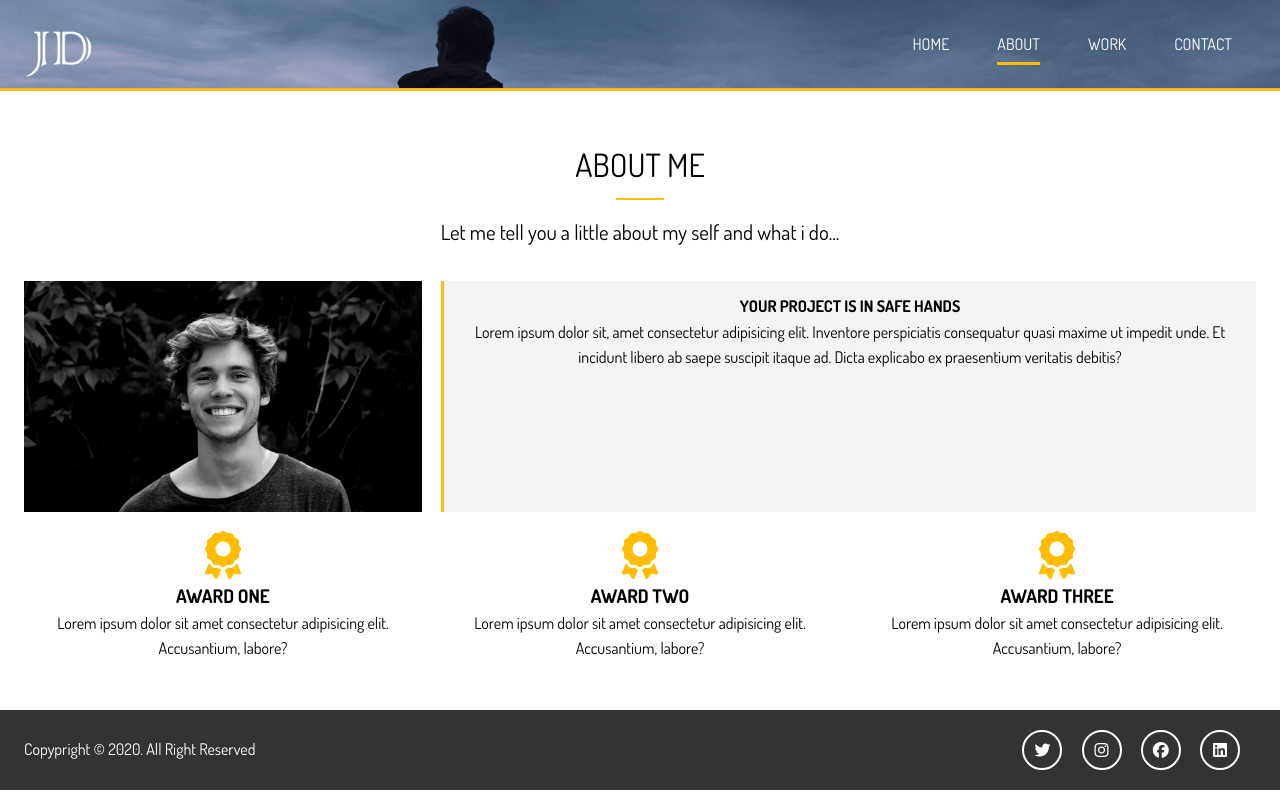
After one commit to winadiw/modern-html-css-course, a PHP site: page /dist/about.html in a window 1280 px wide. The commit adds this page. Run offline with PHP 8.4, Linux system fonts and the light colour scheme; some libraries are stand-ins or nearby versions.

Commit message:
#123 - About page info section

```diff
--- /dev/null
+++ b/portfolio_website/dist/about.html
@@ -0,0 +1,95 @@
+<!DOCTYPE html>
+<html lang="en">
+  <head>
+    <meta charset="UTF-8" />
+    <meta name="viewport" content="width=device-width, initial-scale=1.0" />
+    <link
+      href="https://fonts.googleapis.com/css2?family=Dosis:wght@400;700&display=swap"
+      rel="stylesheet"
+    />
+    <link rel="stylesheet" href="css/main.css" />
+    <title>About Me</title>
+  </head>
+  <body>
+    <!-- Header -->
+    <header id="header-inner">
+      <div class="container">
+        <nav id="main-nav">
+          <img src="img/logo.png" id="logo" alt="Logo" />
+          <ul>
+            <li><a href="index.html">Home</a></li>
+            <li><a href="about.html" class="current">About</a></li>
+            <li><a href="work.html">Work</a></li>
+            <li><a href="contact.html">Contact</a></li>
+          </ul>
+        </nav>
+      </div>
+    </header>
+
+    <section id="about-a" class="text-center py-3">
+      <div class="container">
+        <h2 class="section-title">
+          About Me
+        </h2>
+        <div class="bottom-line"></div>
+        <p class="lead">
+          Let me tell you a little about my self and what i do...
+        </p>
+        <div class="about-info">
+          <img src="img/about.jpg" alt="" class="bio-image" />
+          <div class="bio bg-light">
+            <h4>Your Project Is In Safe Hands</h4>
+            <p>
+              Lorem ipsum dolor sit, amet consectetur adipisicing elit.
+              Inventore perspiciatis consequatur quasi maxime ut impedit unde.
+              Et incidunt libero ab saepe suscipit itaque ad. Dicta explicabo ex
+              praesentium veritatis debitis?
+            </p>
+          </div>
+          <div class="award-1">
+            <i class="fas fa-award fa-3x"></i>
+            <h3>Award One</h3>
+            <p>
+              Lorem ipsum dolor sit amet consectetur adipisicing elit.
+              Accusantium, labore?
+            </p>
+          </div>
+          <div class="award-2">
+            <i class="fas fa-award fa-3x"></i>
+            <h3>Award Two</h3>
+            <p>
+              Lorem ipsum dolor sit amet consectetur adipisicing elit.
+              Accusantium, labore?
+            </p>
+          </div>
+          <div class="award-3">
+            <i class="fas fa-award fa-3x"></i>
+            <h3>Award Three</h3>
+            <p>
+              Lorem ipsum dolor sit amet consectetur adipisicing elit.
+              Accusantium, labore?
+            </p>
+          </div>
+        </div>
+      </div>
+    </section>
+
+    <!-- Footer -->
+    <footer id="main-footer">
+      <div class="footer-content container">
+        <p>Copypright &copy; 2020. All Right Reserved</p>
+        <div class="social">
+          <i class="fab fa-twitter"></i>
+          <i class="fab fa-instagram"></i>
+          <i class="fab fa-facebook"></i>
+          <i class="fab fa-linkedin"></i>
+        </div>
+      </div>
+    </footer>
+
+    <script
+      src="https://kit.fontawesome.com/c376bcfedf.js"
+      crossorigin="anonymous"
+    ></script>
+  </body>
+</html>
--- a/portfolio_website/dist/css/main.css
+++ b/portfolio_website/dist/css/main.css
@@ -96,6 +96,22 @@ input[class^="btn-"] {
   display: block;
   margin: 0 auto 1rem auto; }
 
+.bg-main {
+  background: #ffbc00;
+  color: #fff; }
+
+.bg-light {
+  background: #f4f4f4;
+  color: #000; }
+
+.bg-dark {
+  background: #333;
+  color: #fff; }
+
+.bg-medium {
+  background: #ccc;
+  color: #000; }
+
 #logo {
   width: 70px;
   height: 70px;
@@ -132,6 +148,11 @@ input[class^="btn-"] {
     #header-home .header-content h1 {
       font-size: 4rem;
       line-height: 1.2; }
+
+#header-inner {
+  background: url("../img/showcase.jpg") no-repeat 20% 30%/cover;
+  height: 5.5rem;
+  border-bottom: 3px solid #ffbc00; }
 
 #home-a .specials {
   margin-top: 3rem;
@@ -197,6 +218,33 @@ input[class^="btn-"] {
         background: #333;
         color: #fff; }
 
+#about-a .about-info {
+  display: grid;
+  grid-template-areas: "bioimage bio bio" "aw1 aw2 aw3";
+  gap: 1.2rem; }
+
+#about-a .bio-image {
+  grid-area: bioimage; }
+
+#about-a .bio {
+  grid-area: bio;
+  border-left: 3px solid #ffbc00;
+  padding: 0.8rem; }
+
+#about-a .award-1 {
+  grid-area: aw1; }
+
+#about-a .award-2 {
+  grid-area: aw2; }
+
+#about-a .award-3 {
+  grid-area: aw3; }
+
+#about-a .award-1 .fas,
+#about-a .award-2 .fas,
+#about-a .award-3 .fas {
+  color: #ffbc00; }
+
 #main-footer {
   background: #333;
   color: #fff;
--- a/portfolio_website/scss/_utilities.scss
+++ b/portfolio_website/scss/_utilities.scss
@@ -98,3 +98,26 @@ input[class^="btn-"] {
   display: block;
   margin: 0 auto 1rem auto;
 }
+
+// Backgrounds
+.bg {
+  &-main {
+    background: $main-color;
+    color: set-text-color($main-color);
+  }
+
+  &-light {
+    background: $light-color;
+    color: set-text-color($light-color);
+  }
+
+  &-dark {
+    background: $dark-color;
+    color: set-text-color($dark-color);
+  }
+
+  &-medium {
+    background: $medium-color;
+    color: set-text-color($medium-color);
+  }
+}
--- a/portfolio_website/scss/main.scss
+++ b/portfolio_website/scss/main.scss
@@ -62,6 +62,9 @@
 
   // Header Inner
   &-inner {
+    background: $bg-image no-repeat 20% 30% / cover;
+    height: 5.5rem;
+    border-bottom: 3px solid $main-color;
   }
 }
 
@@ -164,6 +167,50 @@
   }
 }
 
+//About Sections
+
+#about {
+  &-a {
+    .about-info {
+      display: grid;
+      grid-template-areas:
+        "bioimage bio bio"
+        "aw1 aw2 aw3";
+      gap: 1.2rem;
+    }
+
+    // Grid Area
+    .bio-image {
+      grid-area: bioimage;
+    }
+
+    .bio {
+      grid-area: bio;
+      border-left: 3px solid $main-color;
+      padding: 0.8rem;
+    }
+
+    .award-1 {
+      grid-area: aw1;
+    }
+
+    .award-2 {
+      grid-area: aw2;
+    }
+
+    .award-3 {
+      grid-area: aw3;
+    }
+
+    .award-1 .fas,
+    .award-2 .fas,
+    .award-3 .fas {
+      color: $main-color;
+    }
+  }
+}
+
+// Footer
 #main-footer {
   background: $dark-color;
   color: #fff;
```
